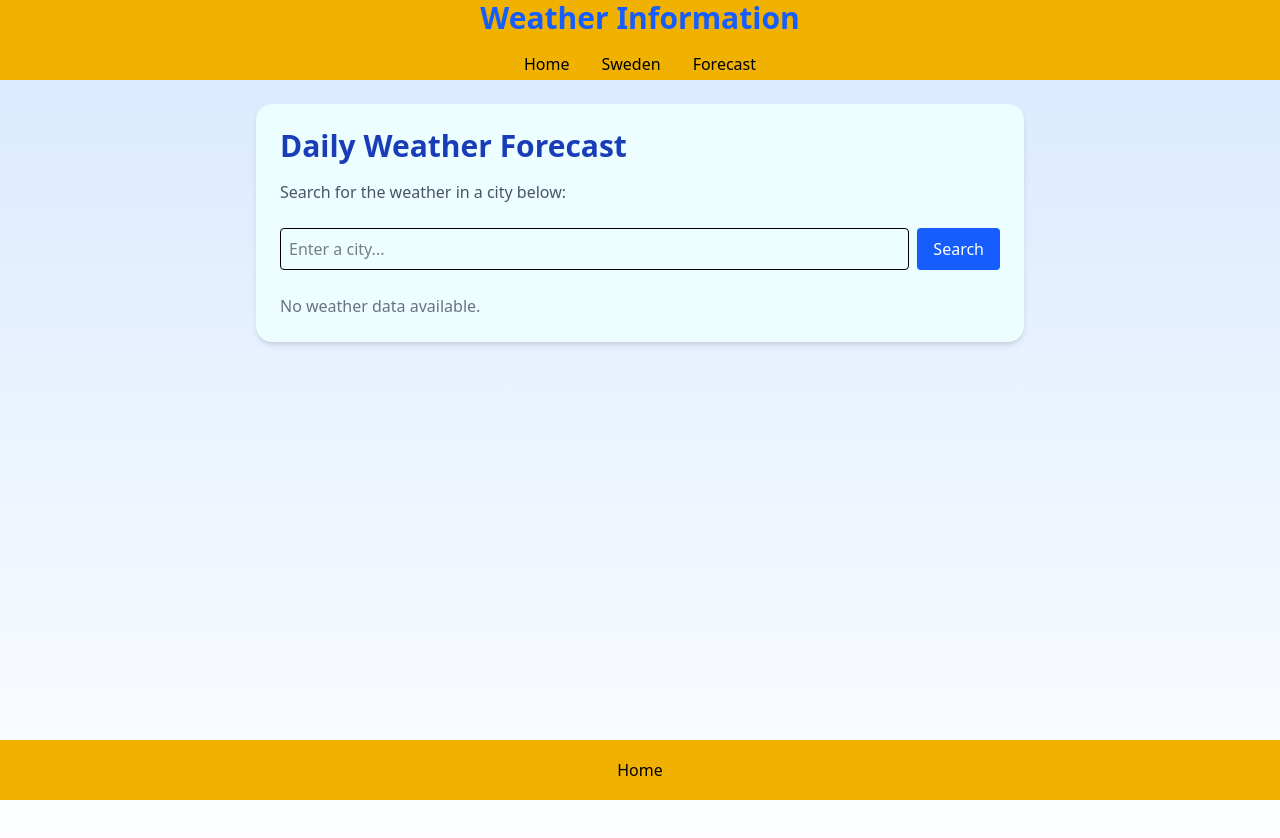
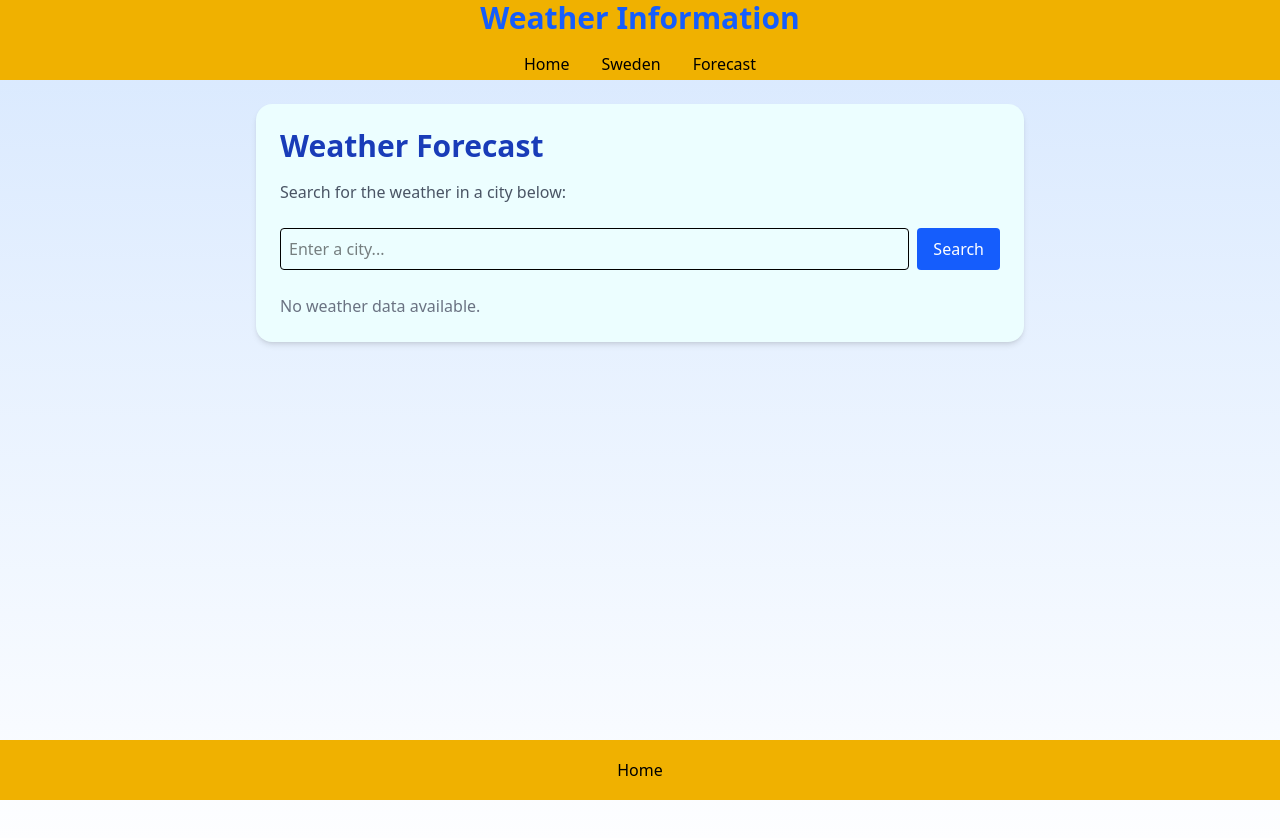
Before and after one commit to ZanaPK0/Version1, a React (Vite) app in the folder vite-project/: page /PageTwo in a window 1280 px wide. Shown: the top 838 px of the page. Built offline with nearby package versions, Linux system fonts and the light colour scheme.

Commit message:
fixed footer margins, adjusted text on site

```diff
--- a/vite-project/src/Pages/PageOne.jsx
+++ b/vite-project/src/Pages/PageOne.jsx
@@ -54,7 +54,7 @@ function PageOne() {
   if (error) return <p>Error: {error}</p>;
 
   return (
-    <main className="min-h-screen bg-gradient-to-b from-sky-100 to-white p-6">
+    <main className="mb-14 min-h-screen bg-gradient-to-b from-sky-100 to-white p-6">
       <section className="max-w-5xl mx-auto">
         <h1 className="text-4xl font-bold mb-6 text-sky-800">Weather in different parts of Sweden</h1>
 
--- a/vite-project/src/Pages/PageTwo.jsx
+++ b/vite-project/src/Pages/PageTwo.jsx
@@ -62,7 +62,7 @@ function PageTwo( ){
 
         <main className="min-h-screen bg-gradient-to-b from-blue-100 to-white p-6">
           <section className="max-w-3xl mx-auto bg-cyan-50 rounded-2xl shadow-md p-6">
-            <h2 className="text-3xl font-bold mb-4 text-blue-800">Daily Weather Forecast</h2>
+            <h2 className="text-3xl font-bold mb-4 text-blue-800">Weather Forecast</h2>
             <p className="mb-6 text-gray-600">Search for the weather in a city below:</p>
 
             <SearchInput onSearch={(query) => dispatch(fetchSearchedWeather(query))} />
```
